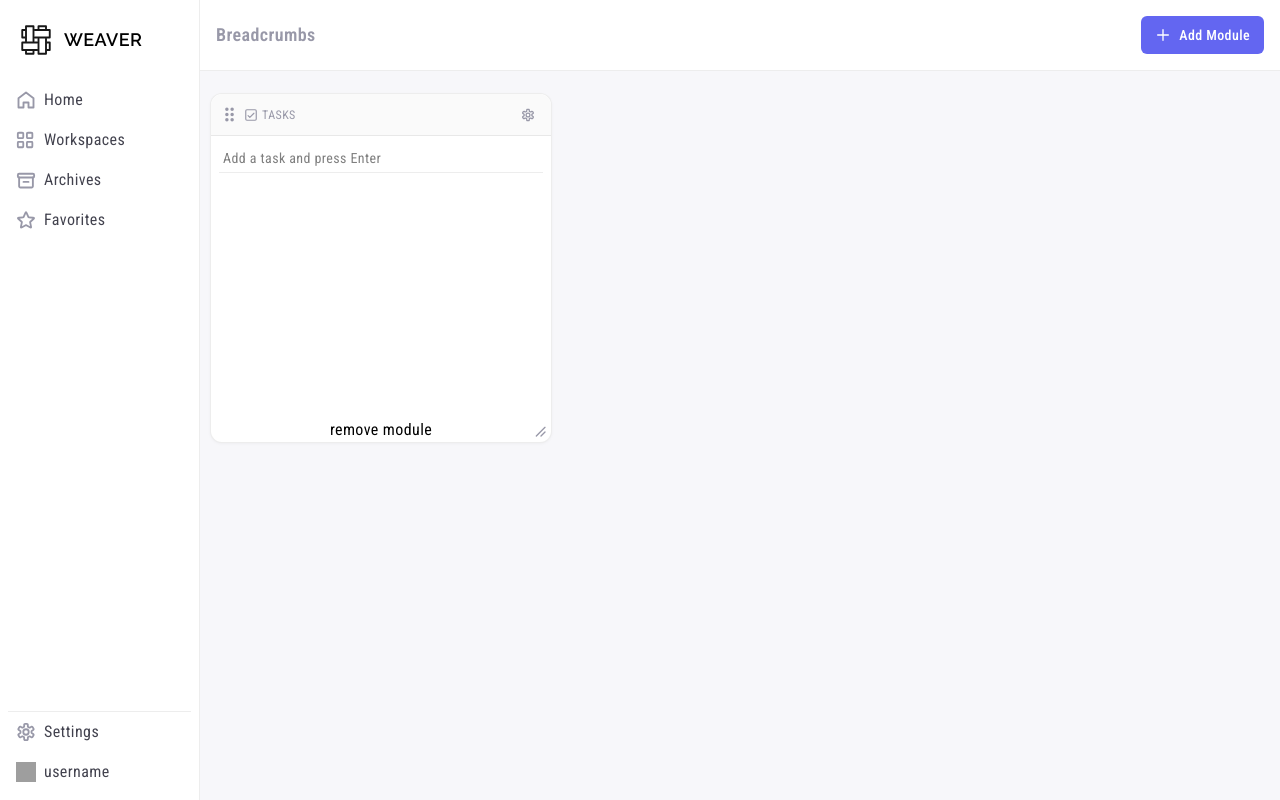
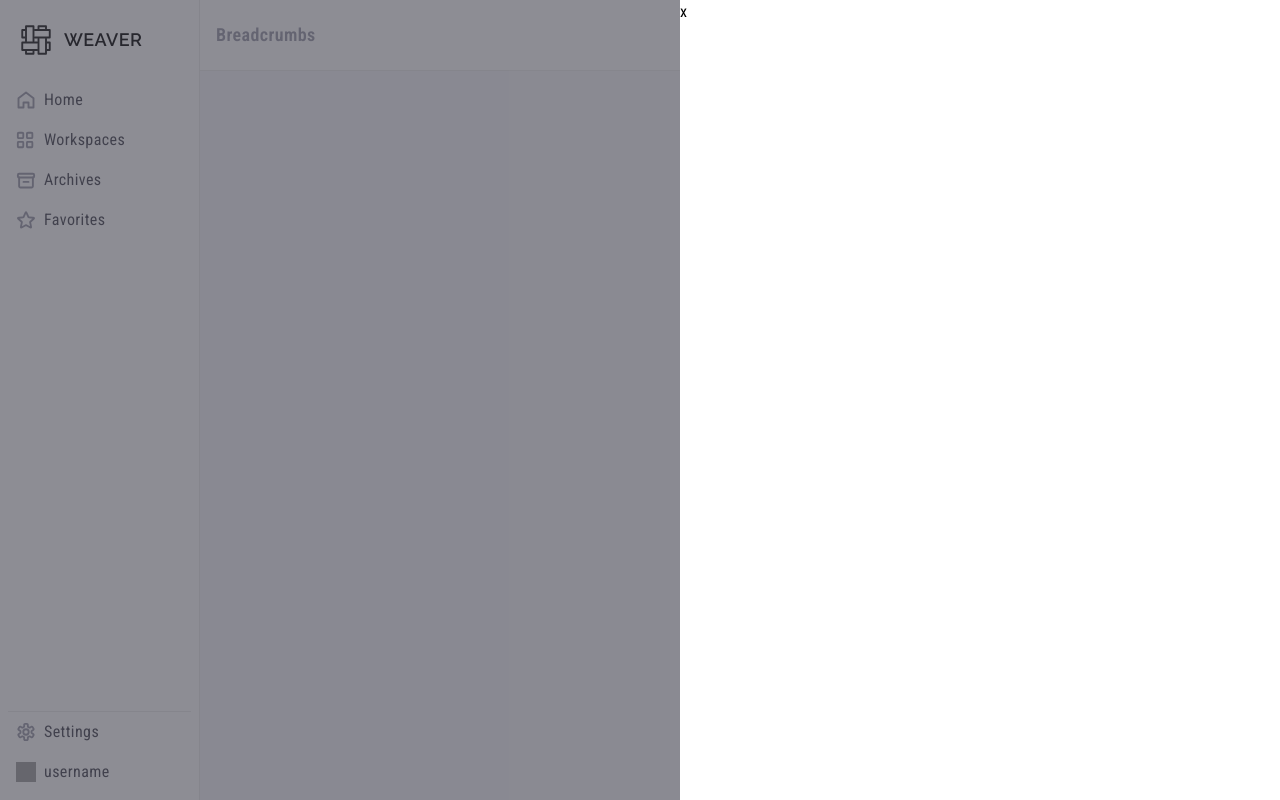
Before and after one commit to drumsinthedeep/weaver, a React (Vite) app: page / in a window 1280 px wide. Both pictures are taken after a click on the button "Add Module". Built offline with nearby package versions, Linux system fonts and the light colour scheme; grey boxes are pictures that could not be loaded.

Commit message:
adds addmodule modal

```diff
--- a/src/App.tsx
+++ b/src/App.tsx
@@ -2,6 +2,7 @@ import './App.css';
 import Header from './components/Header';
 import Sidebar from './components/Sidebar';
 import WorkspaceGrid from './components/WorkspaceGrid';
+import AddModuleModal from './components/AddModuleModal';
 
 function App() {
   return (
@@ -10,6 +11,7 @@ function App() {
       <div className="flex flex-1 flex-col">
         <Header />
         <WorkspaceGrid />
+        <AddModuleModal />
       </div>
     </div>
   );
--- /dev/null
+++ b/src/components/AddModuleModal.tsx
@@ -0,0 +1,24 @@
+import { useWorkspaceStore } from '../store/workspaceGridStore';
+
+export default function AddModuleModal() {
+  const isAddModuleModalOpen = useWorkspaceStore((state) => state.isAddModuleModalOpen);
+  const closeAddModuleModal = useWorkspaceStore((state) => state.closeAddModuleModal);
+
+  return (
+    <>
+      <div
+        onClick={closeAddModuleModal}
+        className={`fixed inset-0 z-10 bg-light-black/60 transition-opacity duration-300 ${
+          isAddModuleModalOpen ? 'opacity-100' : 'pointer-events-none opacity-0'
+        }`}
+      />
+      <div
+        className={`fixed top-0 right-0 z-20 h-full w-150 bg-white transition-transform duration-300 ${
+          isAddModuleModalOpen ? 'translate-x-0' : 'translate-x-full'
+        }`}
+      >
+        <button onClick={closeAddModuleModal}>x</button>
+      </div>
+    </>
+  );
+}
--- a/src/components/Header.tsx
+++ b/src/components/Header.tsx
@@ -1,30 +1,13 @@
 import { useWorkspaceStore } from '../store/workspaceGridStore';
-const GRID_COLUMNS = 12;
 
 export default function Header() {
-  const modules = useWorkspaceStore((state) => state.modules);
-  const addModule = useWorkspaceStore((state) => state.addModule);
-  const handleAddModule = () => {
-    const w = 4;
-    const h = 4;
-    const x = (modules.length * w) % GRID_COLUMNS;
-    const y = modules.reduce((bottomEdge, module) => Math.max(bottomEdge, module.y + module.h), 0);
-
-    addModule({
-      id: crypto.randomUUID(),
-      type: 'tasks',
-      x,
-      y,
-      w,
-      h,
-    });
-  };
+  const openAddModuleModal = useWorkspaceStore((state) => state.openAddModuleModal);
 
   return (
     <div className="flex items-center sticky top-0 z-10 justify-between bg-white border-b border-border-subtle px-4 py-4 mr-[-14px]">
       <h1 className="text-lg font-semibold text-text-gray">Breadcrumbs</h1>
       <button
-        onClick={handleAddModule}
+        onClick={openAddModuleModal}
         className="flex items-center cursor-pointer gap-2 rounded-md bg-primary-purple px-[14px] py-[9px] text-sm font-medium text-white hover:bg-primary-purple/90"
       >
         <img src="/icons/add.svg" alt="" className="w-4" />
--- a/src/components/Module.tsx
+++ b/src/components/Module.tsx
@@ -51,8 +51,8 @@ const Module = forwardRef<HTMLDivElement, ModuleProps>(function Module(
           style={{ maskImage: `url(/icons/${module.type}.svg)` }}
         />
         <h3 className="text-xs">{module.type}</h3>
-        <button className="ml-auto flex items-center cursor-pointer">
-          <span className="mr-2 inline-block w-[14px] h-[14px] bg-text-gray [mask-image:url('/icons/settings.svg')] [mask-repeat:no-repeat] [mask-position:center] [mask-size:contain]" />
+        <button className="ml-auto p-2 flex items-center cursor-pointer hover:bg-border-subtle rounded">
+          <span className="inline-block w-[14px] h-[14px] bg-text-gray [mask-image:url('/icons/settings.svg')] [mask-repeat:no-repeat] [mask-position:center] [mask-size:contain]" />
         </button>
       </div>
       {module.type === 'browser' && (
--- a/src/components/WorkspaceGrid.tsx
+++ b/src/components/WorkspaceGrid.tsx
@@ -47,7 +47,7 @@ function WorkspaceGrid(): React.JSX.Element {
               handleComponent: (_axis, ref) => (
                 <div
                   ref={ref as React.RefObject<HTMLDivElement>}
-                  className="absolute bottom-0 right-0 h-4 w-4 resize-handle m-1"
+                  className="absolute bottom-0 right-0 h-4 w-4 resize-handle m-1 cursor-pointer"
                 >
                   <img src="/icons/resize.svg" alt="" className="w-full" />
                 </div>
--- a/src/store/workspaceGridStore.ts
+++ b/src/store/workspaceGridStore.ts
@@ -31,6 +31,9 @@ interface WorkspaceState {
   addTask: (moduleId: string, label: string) => void;
   toggleTask: (moduleId: string, taskId: string) => void;
   removeTask: (moduleId: string, taskId: string) => void;
+  isAddModuleModalOpen: boolean;
+  openAddModuleModal: () => void;
+  closeAddModuleModal: () => void;
 }
 
 export const useWorkspaceStore = create<WorkspaceState>()(
@@ -75,7 +78,13 @@ export const useWorkspaceStore = create<WorkspaceState>()(
             m.id === moduleId ? { ...m, tasks: (m.tasks ?? []).filter((t) => t.id !== taskId) } : m
           ),
         })),
+      isAddModuleModalOpen: false,
+      openAddModuleModal: () => set({ isAddModuleModalOpen: true }),
+      closeAddModuleModal: () => set({ isAddModuleModalOpen: false }),
     }),
-    { name: 'weaver-workspace' }
+    {
+      name: 'weaver-workspace',
+      partialize: (state) => ({ modules: state.modules }),
+    }
   )
 );
```
